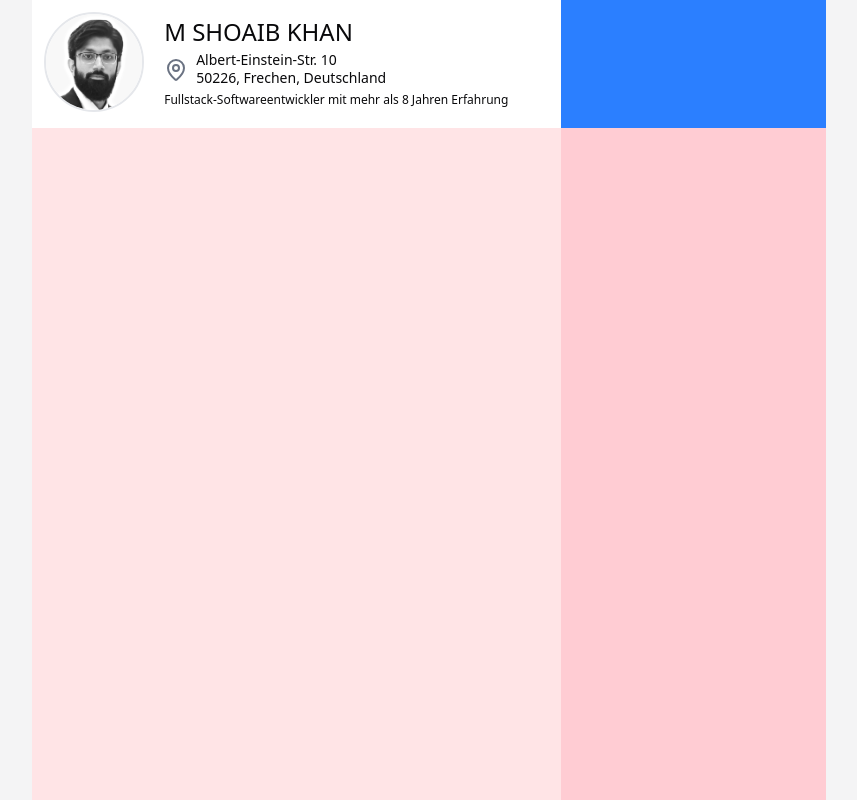
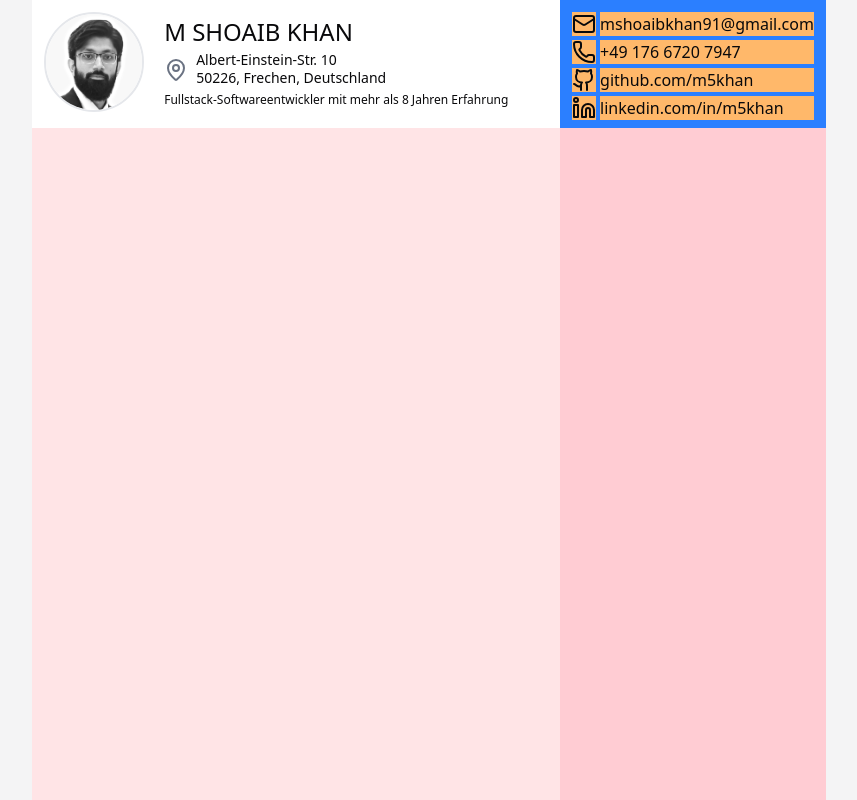
Before and after one commit to m5khan/blog, a Next.js app: page /cv in a window 1280 px wide. Shown: the top 800 px of the page, without its empty margins (211-1068 px from the left). Built offline with nearby package versions, Linux system fonts and the light colour scheme.

Commit message:
add contact info

```diff
--- a/app/cv/page.tsx
+++ b/app/cv/page.tsx
@@ -1,5 +1,12 @@
-import { MapPinIcon, PinIcon } from "lucide-react";
+import {
+  GithubIcon,
+  Linkedin,
+  MailIcon,
+  MapPinIcon,
+  PhoneIcon,
+} from "lucide-react";
 import Image from "next/image";
+import Link from "next/link";
 import React from "react";
 
 export default function CV() {
@@ -7,7 +14,7 @@ export default function CV() {
     <div className="flex flex-col items-center bg-zinc-100 divide-solid divide-y-1">
       <main className="w-[210mm] h-[297mm] bg-white">
         <div className="grid grid-cols-[2fr_1fr] h-full">
-          <div className="bg-rose-100">
+          <article className="bg-rose-100">
             <header className="h-32 bg-white p-3">
               <div className="flex gap-5 items-center">
                 <div>
@@ -43,10 +50,41 @@ export default function CV() {
                 </div>
               </div>
             </header>
-          </div>
-          <div className="bg-rose-200">
-            <header className="h-32 bg-blue-500"></header>
-          </div>
+          </article>
+          <aside className="bg-rose-200">
+            <header className="h-32 bg-blue-500 p-3">
+              <div className="grid grid-cols-[1fr_7fr] grid-rows-4 gap-1">
+                <div className="bg-orange-300">
+                  <MailIcon />
+                </div>
+                <div className="bg-orange-300">
+                  <Link href={"mailto: mshoaibkhan91@gmail.com"}>
+                    mshoaibkhan91@gmail.com
+                  </Link>
+                </div>
+                <div className="bg-orange-300">
+                  <PhoneIcon />
+                </div>
+                <div className="bg-orange-300">+49 176 6720 7947</div>
+                <div className="bg-orange-300">
+                  <GithubIcon />
+                </div>
+                <div className="bg-orange-300">
+                  <Link href={"https://github.com/m5khan"}>
+                    github.com/m5khan
+                  </Link>
+                </div>
+                <div className="bg-orange-300">
+                  <Linkedin />
+                </div>
+                <div className="bg-orange-300">
+                  <Link href={"https://linkedin.com/in/m5khan"}>
+                    linkedin.com/in/m5khan
+                  </Link>
+                </div>
+              </div>
+            </header>
+          </aside>
         </div>
       </main>
       <main className="w-[210mm] h-[297mm] bg-white"></main>
```
